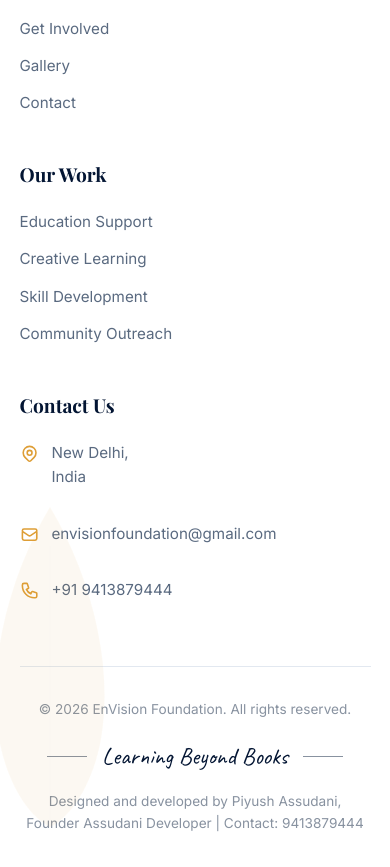
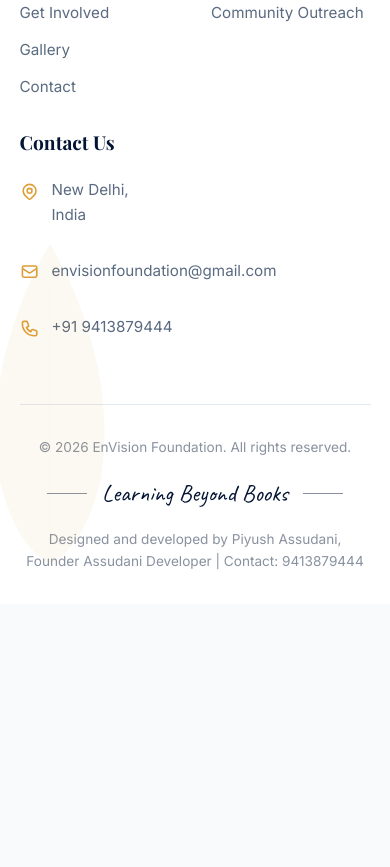
Before and after one commit to PiyushASSUDANI123/ngo-website, a React (Vite) app: page /gallery in a window 390 px wide. Shown: the part 3180-4047 px from the top of the page. After the commit the page ends 3784 px from the top, so only its background shows below. Built offline with nearby package versions, Linux system fonts and the light colour scheme; no server answers; a web font is replaced by a local one.

Commit message:
Improve footer mobile layout

```diff
--- a/src/index.css
+++ b/src/index.css
@@ -1103,7 +1103,14 @@
     flex: 1; /* Make 'Leave a Review' take remaining space but not squish others */
   }
   .work-grid { grid-template-columns: 1fr 1fr; }
-  .footer-grid { grid-template-columns: 1fr; }
+  .footer-grid {
+    grid-template-columns: 1fr 1fr;
+    gap: 2rem;
+  }
+  .footer-grid > div:first-child,
+  .footer-grid > div:last-child {
+    grid-column: 1 / -1;
+  }
   .footer-bottom { flex-direction: column; gap: 1rem; text-align: center; }
   .footer-credit { text-align: center; }
   .section { padding: 3rem 5%; }
```
